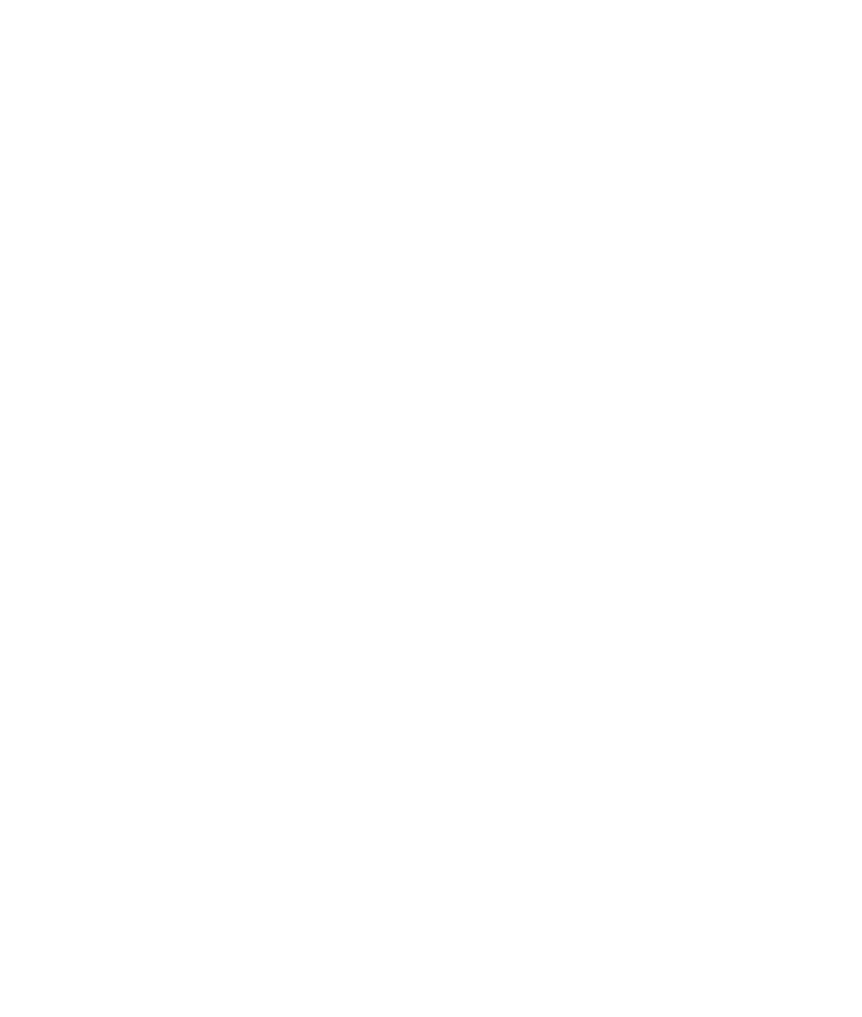
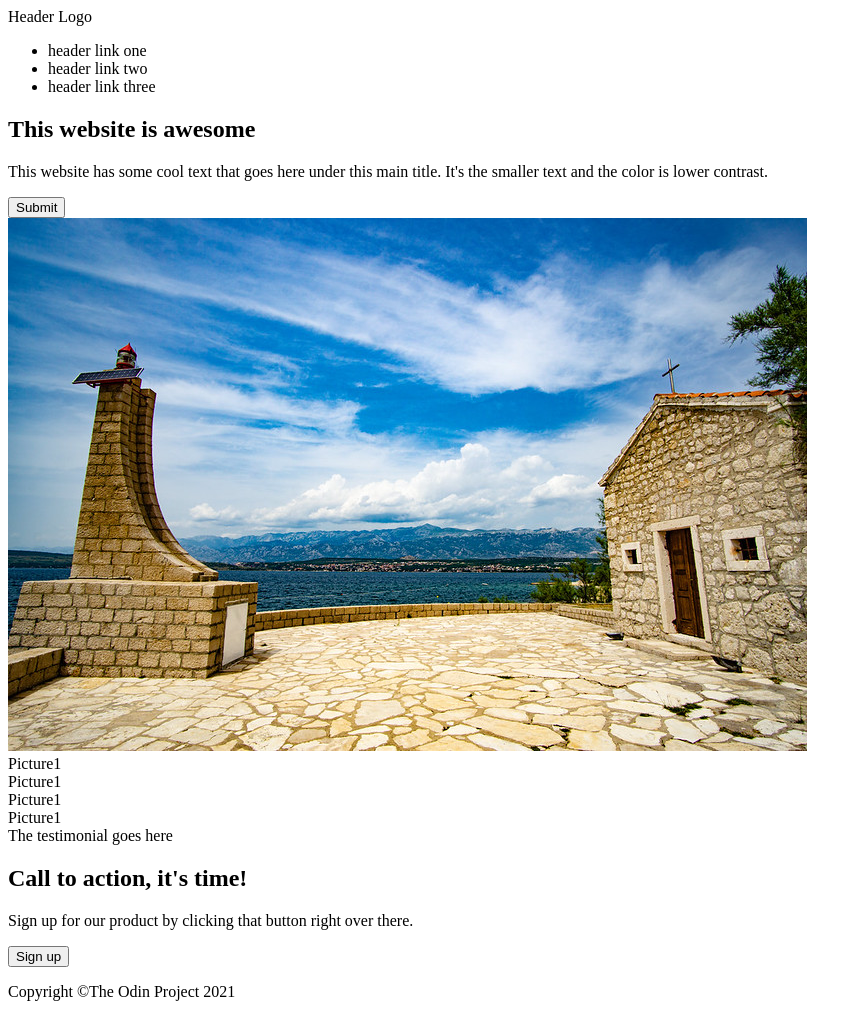
Before and after one commit to DKirbi/TOP-Landing-page, a plain HTML site: page index.html in a window 1280 px wide. Shown: the whole page, without its empty margins (0-862 px from the left). Before the commit the page ends 800 px from the top, so only its background shows below. Drawn offline with Linux system fonts and the light colour scheme.

Commit message:
added some html structure and some guide images for preview

```diff
--- a/index.html
+++ b/index.html
@@ -7,6 +7,44 @@
     <title>TOP Landing page</title>
 </head>
 <body>
+    <header>
+        <div class="class">Header Logo</div>
+        <ul class="navigation">
+            <li>header link one</li>
+            <li>header link two</li>
+            <li>header link three</li>
+        </ul>
+    </header>
+    <section class="hero">
+        <div class="text">
+            <h1>This website is awesome</h1>
+            <p>This website has some cool text that goes here under this main title. It's the smaller text and the color is lower contrast.</p>
+            <button>Submit</button>
+        </div>
+        <img src="images/01.jpeg" class="hero-image" />
+    </section>
+    <section class="random-info">
+        <div class="box">Picture1</div>
+        <div class="box">Picture1</div>
+        <div class="box">Picture1</div>
+        <div class="box">Picture1</div>
+    </section>
+    <section class="testimonial">
+        The testimonial goes here
 
+    </section>
+    <section class="cta">
+        <div class="cta-wrapper">
+            <div class="text">
+                <h2>Call to action, it's time!</h2>
+                <p>Sign up for our product by clicking that button right over there.</p>
+
+            </div>
+            <button>Sign up</button>
+        </div>
+    </section>
+    <footer>
+        <p>Copyright ©<span>The Odin Project 2021</span></p>
+    </footer>
 </body>
 </html>
```
Also changed, not shown: images/webguide/Guide.png (added), images/webguide/Styles.png (added).
